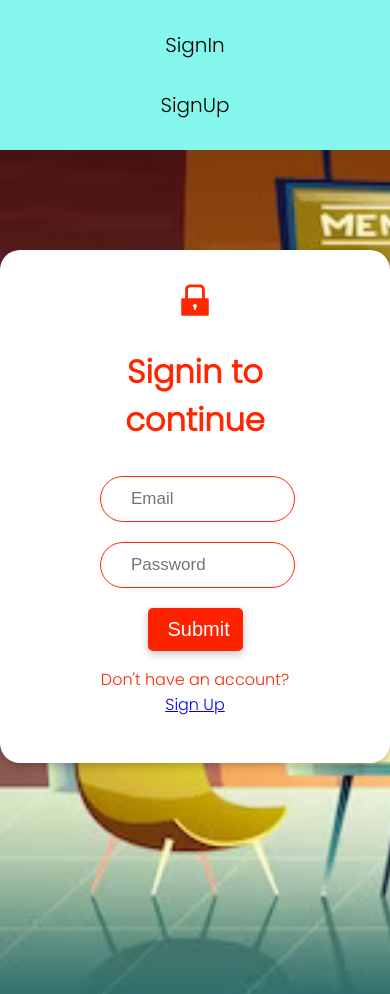
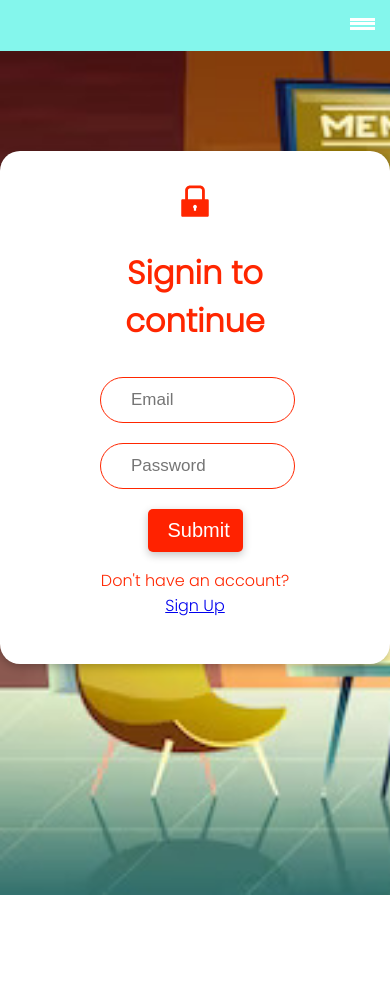
Before and after one commit to Husain-Bharmal/New-Canteen, a React (Create React App) app in the folder frontend/: page /signin in a window 390 px wide. After the commit the page ends 895 px from the top, so only its background shows below. Built offline with nearby package versions, Linux system fonts and the light colour scheme; no server answers.

Commit message:
navbar hamburger kar diya

```diff
--- a/frontend/src/components/navbar/Narbar.jsx
+++ b/frontend/src/components/navbar/Narbar.jsx
@@ -1,16 +1,22 @@
-import React from "react";
 import { Link } from "react-router-dom";
 import { connect } from "react-redux";
 import { logoutUser } from "../../redux/auth/auth.actions";
 import "./Navbar.css";
+import { useState } from "react";
+
+
 
 const Navbar = ({
+
   auth: { isAuthenticated, loading, user },
   logoutUser,
   cart,
 }) => {
+
+  const [toggle , setToggle] = useState(false)
+
   const LoggedOut = (
-    <div className="smallDevice">
+    <div  className={`nav-items${toggle ? 'show navbarshow':''}`}>
       <Link to="/signin" className="link">
         SignIn
       </Link>
@@ -22,7 +28,7 @@ const Navbar = ({
 
   const LoggedInUser = (
 
-    <div className="smallDevice">
+    <div  className={`nav-items${toggle ? 'show navbarshow':''}`}>
 
       <Link to="/signin" className="link">
         Home
@@ -42,7 +48,7 @@ const Navbar = ({
 
   );
   const LoggedInAdmin = (
-    <div className="smallDevice">
+    <div  className={`nav-items${toggle ? 'show navbarshow':''}`}>
       <Link to="/signin" className="link">
         Home
       </Link>
@@ -58,13 +64,22 @@ const Navbar = ({
     </div>
   );
   return (
+  <>
     <div className="navbar">
+      <div className="hamburger-menu" onClick={()=>{setToggle((prev) => !prev); console.log("button Clicked!")}} >
+            <div className="bar"></div>
+            <div className="bar"></div>
+            <div className="bar"></div>
+        </div>
+        <div className="items">
       {isAuthenticated & !loading
         ? user?.isAdmin
           ? LoggedInAdmin
           : LoggedInUser
         : LoggedOut}
-    </div>
+        </div>
+      </div>
+  </>
   );
 };
 
--- a/frontend/src/components/navbar/Navbar.css
+++ b/frontend/src/components/navbar/Navbar.css
@@ -1,32 +1,15 @@
 @import url("https://fonts.googleapis.com/css2?family=Nunito:wght@200&family=Poppins:wght@300&family=Ubuntu:wght@300&display=swap");
 
-
-/* .navbar{
-  background-color: rgb(223, 114, 223);
-  font-size: 18px;
-  font-weight: bold;
-  height: 60px;
-  display: flex;
-  align-items: center;
-  justify-content: center;
-  position: sticky;
-  top: 0px;
-  z-index: 20;
-} */
 
 .navbar {
   display: flex;
   justify-content: flex-start;
   padding: 15px 0;
-  /* box-shadow: rgba(0, 0, 0, 0.24) 0px 3px 8px; */
-  /* background-color: ; */
   position: relative;
-  /* width: 100%; */
   background-color: rgb(132, 246, 236);
-
   font-family: "Poppins", sans-serif;
+  height: 4%;
 }
-
 
 
 .hamburger-menu {
@@ -45,15 +28,12 @@
   text-decoration: none;
   padding: 10px 20px;
   font-size: 25px;
-  /* color: #ff2a2a; */
   color: black;
-
   font-weight: 400;
   margin: 10px 0;
 }
 
 .logOut{
-  /* float: right; */
   justify-content: flex-end;
 }
 
@@ -85,19 +65,36 @@
   font-weight: bold;
 }
 
+.navbarshow{
+  justify-content: center;
+  flex-wrap: wrap;
+  flex-direction: column;
+}
+
+.nav-itemsshow{
+  display: flex;
+  justify-content: center;
+  flex-direction: column;
+  align-items: center;
+}
 
 @media screen and (max-width: 768px) {
+
   .navbar {
-    justify-content: center;
+    padding:3vh;
     flex-wrap: wrap;
     flex-direction: column;
   }
 
-  .smallDevice{
-    display: flex;
-    justify-content: center;
-    flex-direction: column;
-    align-items: center;
+  .nav-items{
+    display: none;
+  }
+
+  .hamburger-menu {
+    display: block;
+    position: absolute;
+    right: 15px;
+    margin-top: -1vh;
   }
 
   .link {
@@ -105,16 +102,6 @@
     padding: 10px 15px;
     margin: 5px 10px;
   }
-  .hamburger{
-    display: flex;
-    flex: end;
-  }
-  .hamburger p{
-    display:flex;
-    border: 1px solid black;
-    width: 60px;
-
-  }
   .btn {
     padding: 5px 15px;
     position: relative;
--- a/package.json
+++ b/package.json
@@ -27,6 +27,7 @@
     "multer": "^1.4.4",
     "multer-storage-cloudinary": "^4.0.0",
     "nodemon": "^2.0.22",
-    "react": "^18.2.0"
+    "react": "^18.2.0",
+    "react-helmet": "^6.1.0"
   }
 }
```
Also changed, not shown: 1 other file (tests, documents, lock files or other folders).
